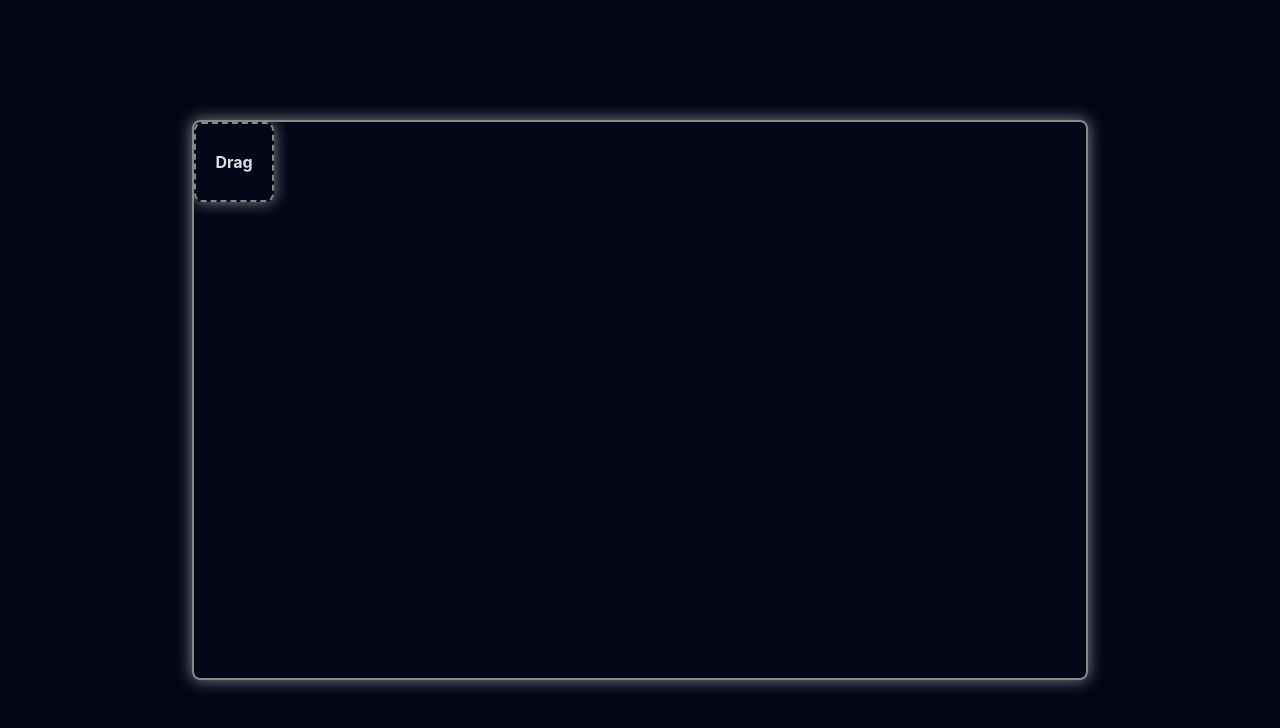
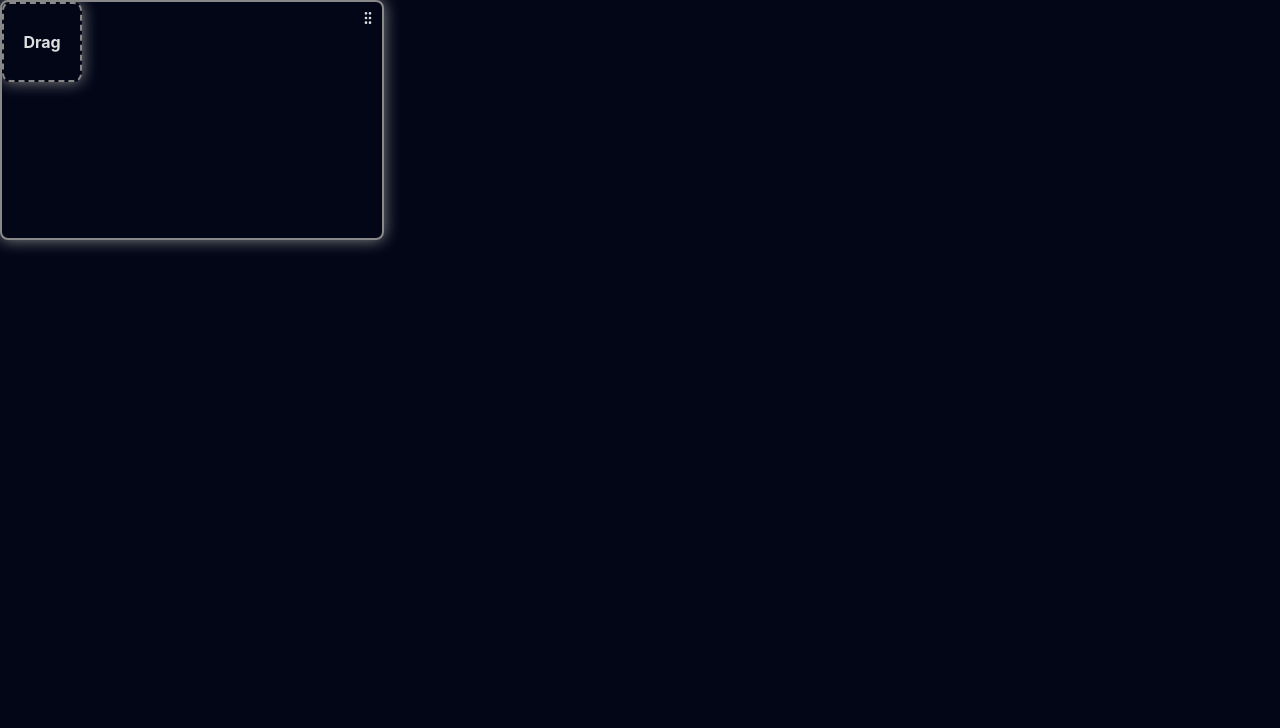
Before and after one commit to b-l-i-n-d/dragdiv, a React (Vite) app: page / in a window 1280 px wide. Shown: the top 728 px of the page. Built offline with nearby package versions, Linux system fonts and the light colour scheme.

Commit message:
✨feat: made the drag window dragable

```diff
--- a/src/App.scss
+++ b/src/App.scss
@@ -1,47 +1,47 @@
-.logo:hover {
-    filter: drop-shadow(0 0 2em #646cffaa);
-}
-.logo.react:hover {
-    filter: drop-shadow(0 0 2em #61dafbaa);
-}
-
-@media (prefers-reduced-motion: no-preference) {
-    a:nth-of-type(2) .logo {
-        animation: logo-spin infinite 20s linear;
-    }
-}
-
-.card {
-    padding: 2em;
-}
-
-.read-the-docs {
-    color: #888;
-}
-
 .main-window {
-    display: flex;
-    justify-content: center;
-    align-items: center;
     max-width: 100dvw;
     max-height: 100dvh;
     min-height: 100dvh;
     min-width: 100dvw;
     position: relative;
+    background-color: var(--background-color);
+    transition: all 0.2s ease-in-out;
+
+    &.dragging {
+        background-color: rgba($color: #646cff, $alpha: 0.2);
+    }
 
     .drag-window {
-        min-height: 70dvh;
-        min-width: 70dvw;
+        max-height: 30dvh;
+        max-width: 30dvw;
+        min-height: 30dvh;
+        min-width: 30dvw;
         border: 2px solid #888;
         border-radius: 0.5rem;
         box-shadow: 0 0 1rem #888;
         overflow: hidden;
         position: relative;
-        transition: all 0.2s ease-in-out;
+        // transition: all 0.2s ease-in-out;
+        background-color: var(--background-color);
 
         &.dragging {
             border: 2px solid #646cff;
             box-shadow: 0 0 2rem #8389ff;
+        }
+
+        .drag-window-handle {
+            position: absolute;
+            top: 0px;
+            right: 0px;
+            padding: 0rem 0.1rem;
+            cursor: grab;
+            transition: all 0.2s ease-in-out;
+            border-radius: 0.5rem;
+
+            &:hover {
+                background-color: rgba($color: #fff, $alpha: 0.1);
+                color: #fff;
+            }
         }
 
         .drag-div {
--- a/src/App.tsx
+++ b/src/App.tsx
@@ -1,6 +1,5 @@
-import { MouseEvent, useState } from "react";
+import { MouseEvent, useEffect, useState } from "react";
 
-import { DragDiv } from "./components/drag-div";
 import { DragWindow } from "./components/drag-window";
 import { MainWindow } from "./components/main-window";
 
@@ -14,22 +13,17 @@ interface IPosition {
 function App() {
     const [position, setPosition] = useState<IPosition>({ x: 0, y: 0 });
     const [isDragging, setIsDragging] = useState<boolean>(false);
-    const tooltipDivSize = {
-        width: 0,
-        height: 0,
-    };
+    const [dragWindowSize, setDragWindowSize] = useState<DOMRect | null>(null);
     const startPosition: IPosition = { x: 0, y: 0 };
 
     const handleMouseDown = (e: React.MouseEvent) => {
         e.preventDefault();
         e.stopPropagation();
-        tooltipDivSize.width = e.currentTarget.getBoundingClientRect().width;
-        tooltipDivSize.height = e.currentTarget.getBoundingClientRect().height;
 
         setIsDragging(true);
 
-        startPosition.x = e.clientX - position.x;
-        startPosition.y = e.clientY - position.y;
+        startPosition.x = dragWindowSize!.x;
+        startPosition.y = dragWindowSize!.y;
 
         // @ts-expect-error -- pass event on function
         document.body.addEventListener("mousemove", handleMouseMove);
@@ -37,18 +31,20 @@ function App() {
     };
 
     const handleMouseMove = (e: MouseEvent) => {
-        const newX = e.clientX - startPosition.x;
-        const newY = e.clientY - startPosition.y;
+        const parentRect = document
+            .getElementById("main-window")
+            ?.getBoundingClientRect();
 
-        const parentRect = document
-            .getElementById("drag-window")
-            ?.getBoundingClientRect();
-        const maxX = parentRect && parentRect.width - tooltipDivSize.width - 4;
-        const maxY =
-            parentRect && parentRect.height - tooltipDivSize.height - 4;
+        const newX = e.clientX - dragWindowSize!.width + 20;
+        const newY = e.clientY - 20;
+
+        const maxX = parentRect && parentRect.width - dragWindowSize!.width;
+        const maxY = parentRect && parentRect.height - dragWindowSize!.height;
 
         const boundedX = Math.min(Math.max(newX, 0), maxX ? maxX : 0);
         const boundedY = Math.min(Math.max(newY, 0), maxY ? maxY : 0);
+
+        // console.log(newX, boundedX, newY, boundedY);
 
         setPosition({ x: boundedX, y: boundedY });
     };
@@ -60,15 +56,20 @@ function App() {
         document.body.removeEventListener("mouseup", handleMouseUp);
     };
 
+    useEffect(() => {
+        const dragWindowRect = document
+            .getElementById("drag-window")
+            ?.getBoundingClientRect();
+        setDragWindowSize(dragWindowRect || null);
+    }, [isDragging]);
+
     return (
-        <MainWindow>
-            <DragWindow isDragging={isDragging}>
-                <DragDiv
-                    position={position}
-                    isDragging={isDragging}
-                    onMouseDown={handleMouseDown}
-                />
-            </DragWindow>
+        <MainWindow className={`${isDragging && "dragging"}`}>
+            <DragWindow
+                handleDragWindowMouseDown={handleMouseDown}
+                dragWindowPosition={position}
+                isDragWindowDragging={isDragging}
+            />
         </MainWindow>
     );
 }
--- a/src/components/drag-div.tsx
+++ b/src/components/drag-div.tsx
@@ -24,7 +24,7 @@ export const DragDiv = ({
             }}
             onMouseDown={(e) => onMouseDown(e)}
         >
-            <Tooltip direction="left" content="This is a tooltip">
+            <Tooltip direction="top" content="This is a tooltip">
                 <div className={`drag-div ${isDragging && "dragging"}`}>
                     Drag
                 </div>
--- a/src/components/drag-window.tsx
+++ b/src/components/drag-window.tsx
@@ -1,15 +1,98 @@
-interface DragWindowProps {
-    children?: React.ReactNode;
-    isDragging?: boolean;
+import { MouseEvent, useState } from "react";
+import { DragDiv } from "./drag-div";
+import { Icons } from "./icons";
+
+interface IPosition {
+    x: number;
+    y: number;
 }
 
-export const DragWindow = ({ children, isDragging }: DragWindowProps) => {
+interface IDragWindowProps {
+    handleDragWindowMouseDown: (e: React.MouseEvent) => void;
+    dragWindowPosition: IPosition;
+    isDragWindowDragging: boolean;
+}
+
+export const DragWindow = ({
+    handleDragWindowMouseDown,
+    dragWindowPosition,
+    isDragWindowDragging,
+}: IDragWindowProps) => {
+    const [position, setPosition] = useState<IPosition>({ x: 0, y: 0 });
+    const [isDragging, setIsDragging] = useState<boolean>(false);
+    const tooltipDivSize = {
+        width: 0,
+        height: 0,
+    };
+    const startPosition: IPosition = { x: 0, y: 0 };
+
+    const handleMouseDown = (e: React.MouseEvent) => {
+        e.preventDefault();
+        e.stopPropagation();
+        tooltipDivSize.width = e.currentTarget.getBoundingClientRect().width;
+        tooltipDivSize.height = e.currentTarget.getBoundingClientRect().height;
+
+        setIsDragging(true);
+
+        startPosition.x = e.clientX - position.x;
+        startPosition.y = e.clientY - position.y;
+
+        // @ts-expect-error -- pass event on function
+        document.body.addEventListener("mousemove", handleMouseMove);
+        document.body.addEventListener("mouseup", handleMouseUp);
+    };
+
+    const handleMouseMove = (e: MouseEvent) => {
+        const newX = e.clientX - startPosition.x;
+        const newY = e.clientY - startPosition.y;
+
+        const parentRect = document
+            .getElementById("drag-window")
+            ?.getBoundingClientRect();
+        const maxX = parentRect && parentRect.width - tooltipDivSize.width - 4;
+        const maxY =
+            parentRect && parentRect.height - tooltipDivSize.height - 4;
+
+        const boundedX = Math.min(Math.max(newX, 0), maxX ? maxX : 0);
+        const boundedY = Math.min(Math.max(newY, 0), maxY ? maxY : 0);
+
+        setPosition({ x: boundedX, y: boundedY });
+    };
+
+    const handleMouseUp = () => {
+        setIsDragging(false);
+        // @ts-expect-error -- pass event on function
+        document.body.removeEventListener("mousemove", handleMouseMove);
+        document.body.removeEventListener("mouseup", handleMouseUp);
+    };
     return (
         <div
             id="drag-window"
-            className={`drag-window ${isDragging && "dragging"}`}
+            className={`drag-window ${
+                (isDragging || isDragWindowDragging) && "dragging"
+            }`}
+            style={{
+                top: dragWindowPosition.y,
+                left: dragWindowPosition.x,
+            }}
         >
-            {children}
+            <DragDiv
+                position={position}
+                isDragging={isDragging}
+                onMouseDown={handleMouseDown}
+            />
+            <div
+                className="drag-window-handle"
+                onMouseDown={handleDragWindowMouseDown}
+            >
+                <Icons
+                    name="grip-vertical"
+                    size={24}
+                    style={{
+                        paddingTop: "8px",
+                    }}
+                />
+            </div>
         </div>
     );
 };
--- /dev/null
+++ b/src/components/icons.tsx
@@ -0,0 +1,46 @@
+import { SVGProps } from "react";
+
+const iconsObject = {
+    "grip-vertical": {
+        viewBox: "0 0 24 24",
+        path: (
+            <>
+                <circle cx="9" cy="12" r="1" />
+                <circle cx="9" cy="5" r="1" />
+                <circle cx="9" cy="19" r="1" />
+                <circle cx="15" cy="12" r="1" />
+                <circle cx="15" cy="5" r="1" />
+                <circle cx="15" cy="19" r="1" />
+            </>
+        ),
+    },
+};
+export type TIconSvgProps = SVGProps<SVGSVGElement> & {
+    size?: number;
+};
+
+export const Icons = ({
+    size = 16,
+    width,
+    height,
+    color = "none",
+    name,
+    ...props
+}: TIconSvgProps & { name: keyof typeof iconsObject }) => {
+    const icon = iconsObject[name];
+    return (
+        <svg
+            height={size || height}
+            width={size || width}
+            viewBox={icon.viewBox}
+            fill={color}
+            stroke="currentColor"
+            strokeWidth="2"
+            strokeLinecap="round"
+            strokeLinejoin="round"
+            {...props}
+        >
+            {icon.path}
+        </svg>
+    );
+};
--- a/src/components/main-window.tsx
+++ b/src/components/main-window.tsx
@@ -1,7 +1,12 @@
 interface MainWindowProps {
     children?: React.ReactNode;
+    className?: string;
 }
 
-export const MainWindow = ({ children }: MainWindowProps) => {
-    return <div className="main-window">{children}</div>;
+export const MainWindow = ({ children, className }: MainWindowProps) => {
+    return (
+        <div id="main-window" className={`main-window ${className}`}>
+            {children}
+        </div>
+    );
 };
--- a/src/index.scss
+++ b/src/index.scss
@@ -5,7 +5,7 @@
 
     color-scheme: light dark;
     color: rgba(255, 255, 255, 0.87);
-    background-color: #020617;
+    --background-color: #020617;
 
     font-synthesis: none;
     text-rendering: optimizeLegibility;
```
